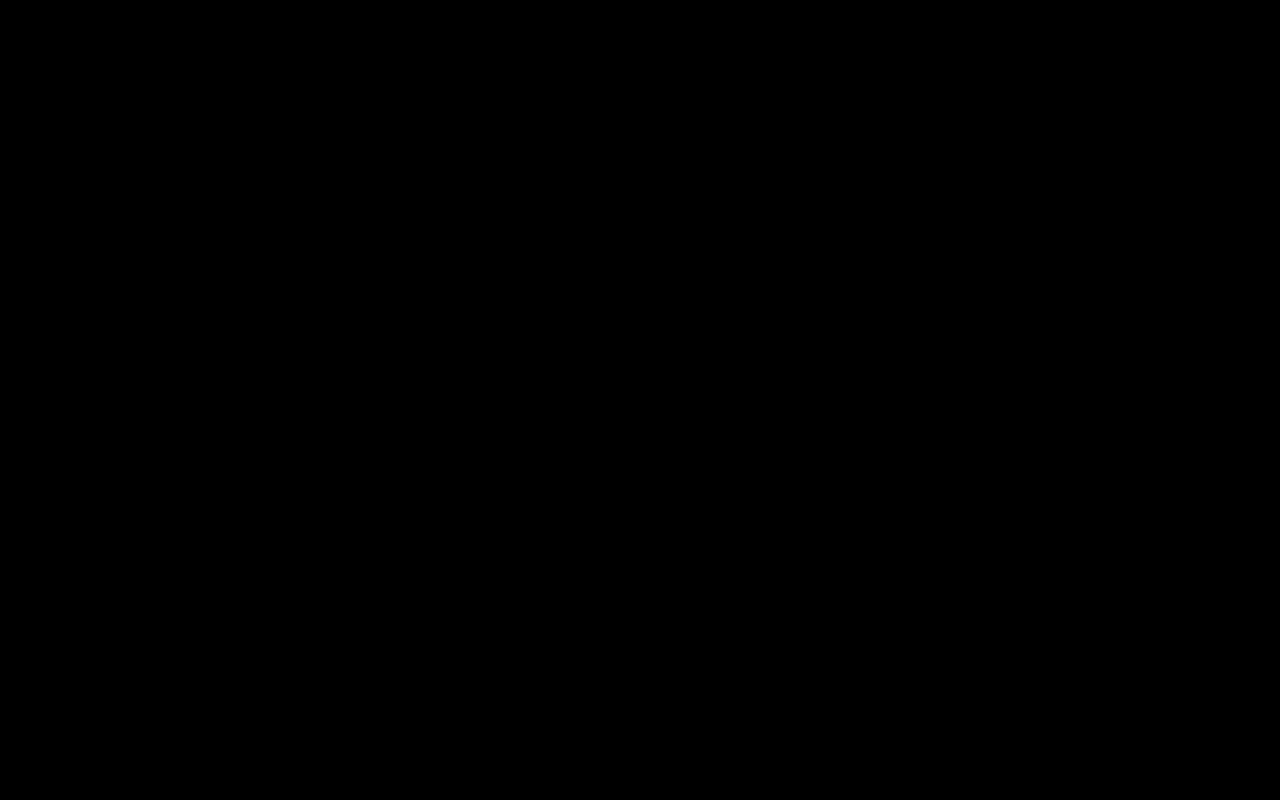
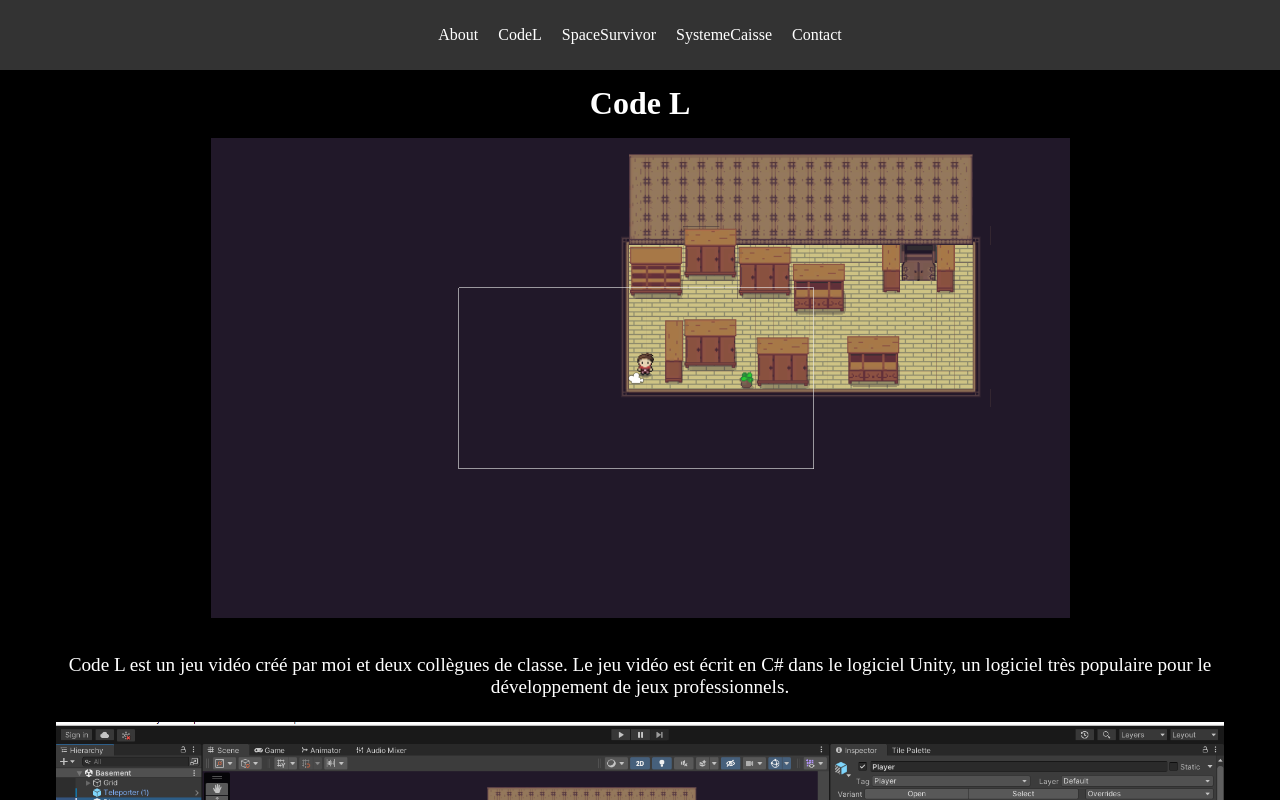
Before and after one commit to AlexGreedSin/Portfolio, a Next.js app: page /projects/CodeL in a window 1280 px wide. Shown: the top 800 px of the page. Built offline with nearby package versions, Linux system fonts and the light colour scheme.

Commit message:
2nd commit

```diff
--- a/pages/projects/CodeL.js
+++ b/pages/projects/CodeL.js
@@ -1,11 +1,42 @@
-import React from 'react';
+import Image from 'next/image';
+import styles from '../../styles/Game.module.css'; // Updated import path
+import CodeL1 from '../../public/images/CodeL1.png'; // Updated import path
+import CodeL2 from '../../public/images/CodeL2.png'; // Updated import path
+import CodeL3 from '../../public/images/CodeL3.png'; // Updated import path
+import Head from "next/head";
+import SidebarMenu from '../../components/SidebarMenu'; // Import SidebarMenu
 
-const ExamplePage = () => {
+export default function CodeL() {
   return (
-    <div>
-      {/* Your page content */}
+    <div className={styles.pageContainer}> {/* Add a container for the whole page */}
+      <SidebarMenu /> {/* Add the Sidebar */}
+      <div className={styles.centeredContent}> {/* Updated className */}
+        <Head>
+          <title>Portefolio Alexandre Bailey-Proulx Code L</title>
+          <meta name="description" content="Jeu vidéo Code L sur le logiciel Unity. Objectif : sortir du labyrinthe." />
+          <meta property="og:title" content="Portefolio Alexandre Bailey-Proulx Code L" />
+          <meta property="og:description" content="Jeu vidéo Code L sur le logiciel Unity. Objectif : sortir du labyrinthe." />
+          <meta property="og:image" content="http://localhost:3000/public/img/CodeL2.PNG" />
+        </Head>
+        <h1 className={styles.titre}>Code L</h1>
+        <Image src={CodeL1} alt="Image1 Code L" className={styles.image} priority />
+       <p className={styles.paragraphe}>
+          Code L est un jeu vidéo créé par moi et deux collègues de classe.
+          Le jeu vidéo est écrit en C# dans le logiciel Unity, un logiciel très populaire
+          pour le développement de jeux professionnels.
+        </p>
+        <Image src={CodeL2} alt="Image2 Code L" className={styles.image} priority />
+        <p className={styles.paragraphe}>
+          J&apos;ai programmé plusieurs choses durant le développement du jeu, entre autres : les mouvements possibles du personnage,
+          les collisions de celui-ci avec le background ou le foreground,
+          et les animations. De plus, j&apos;ai aussi programmé les changements de scènes ainsi que les énigmes présentes dans le jeu.
+          J&apos;ai aussi fait le design des puzzles et des scènes. J&apos;ai également entièrement créé et programmé la page
+          du menu principal. Celle-ci affiche plusieurs items : le bouton &quot;jouer&quot;, qui permet de commencer le jeu et de, bien
+          entendu, jouer, le bouton &quot;quitter&quot; qui ferme le tout. J&apos;ai également donné un choix d&apos;options auquel on accède avec le bouton &quot;option&quot;,
+          comprenant le choix de graphiques, la taille de l&apos;écran ainsi que le contrôle du volume.
+        </p>
+        <Image src={CodeL3} alt="Image3 Code L" className={styles.image} priority />
+      </div>
     </div>
   );
-};
-
-export default ExamplePage;
+}
--- /dev/null
+++ b/styles/Game.module.css
@@ -0,0 +1,80 @@
+/* Center the content vertically and horizontally */
+.centeredContent {
+    display: flex;
+    flex-direction: column;
+    align-items: center;
+    justify-content: center;
+    min-height: 100vh;
+    text-align: center;
+    margin: 0 auto;
+    padding: 2rem;
+    overflow-y: scroll; /* Keep the vertical scrollbar */
+    scrollbar-width: none; /* Remove the default scrollbar for Firefox */
+  }
+
+  /* Hide the scrollbar for Chrome, Edge, and Safari */
+  .centeredContent::-webkit-scrollbar {
+    display: none;
+  }
+
+  /* Style for headings */
+  .titre {
+    font-size: 2rem;
+    color: white;
+    margin-bottom: 1rem;
+  }
+
+  /* Style for paragraphs */
+  .paragraphe {
+    font-size: 1.2rem;
+    color: white;
+    margin-bottom: 1.5rem;
+  }
+
+  /* Style for images */
+  .image {
+    max-width: 100%; /* Set max-width to 100% (full width) */
+    height: auto; /* Maintain aspect ratio */
+    margin-bottom: 1rem;
+  }
+
+  /* Add more styles as needed */
+
+  /* Add margin to all elements */
+  .pageContainer {
+    display: flex;
+    flex-direction: column;
+    margin: 2rem 1rem;
+    gap: 1rem;
+  }
+
+
+
+  /* Style for the sidebar */
+  .sidebar {
+    width: 10%;
+    background-color: #333;
+    display: flex;
+    flex-direction: column;
+    justify-content: center;
+    align-items: center;
+    padding: 0.5rem;
+    color: white;
+    margin-top: 2rem;
+  }
+
+  /* Style for sidebar links */
+  .linkList {
+    list-style-type: none;
+    padding: 0;
+    margin: 0;
+  }
+
+  .linkList li {
+    margin-bottom: 0.5rem;
+  }
+
+  .linkList a {
+    text-decoration: none;
+    color: white;
+  }
```
Also changed, not shown: pages/contact.js (deleted, +0 -11 lines), styles/About.module.css (deleted).
